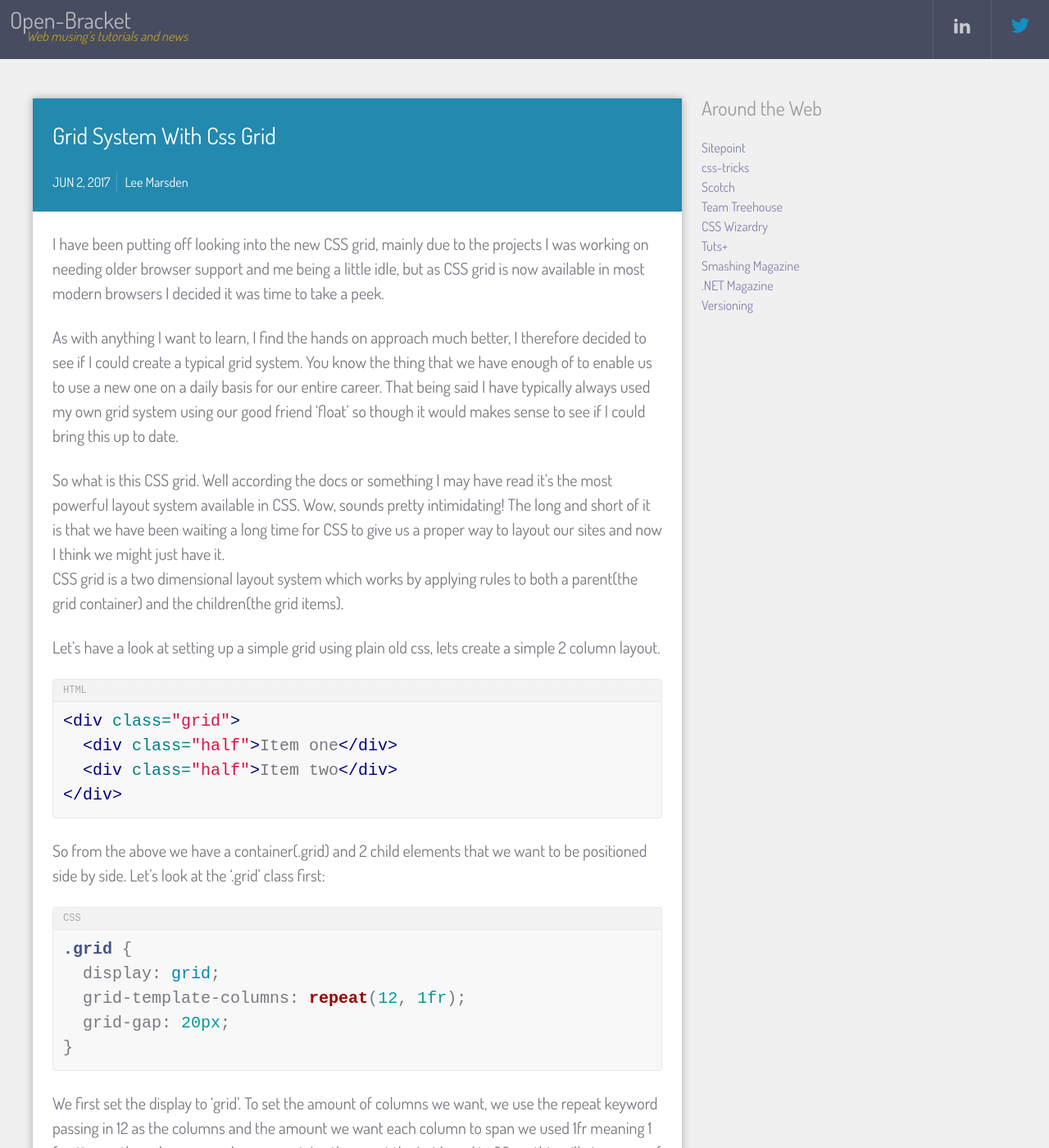
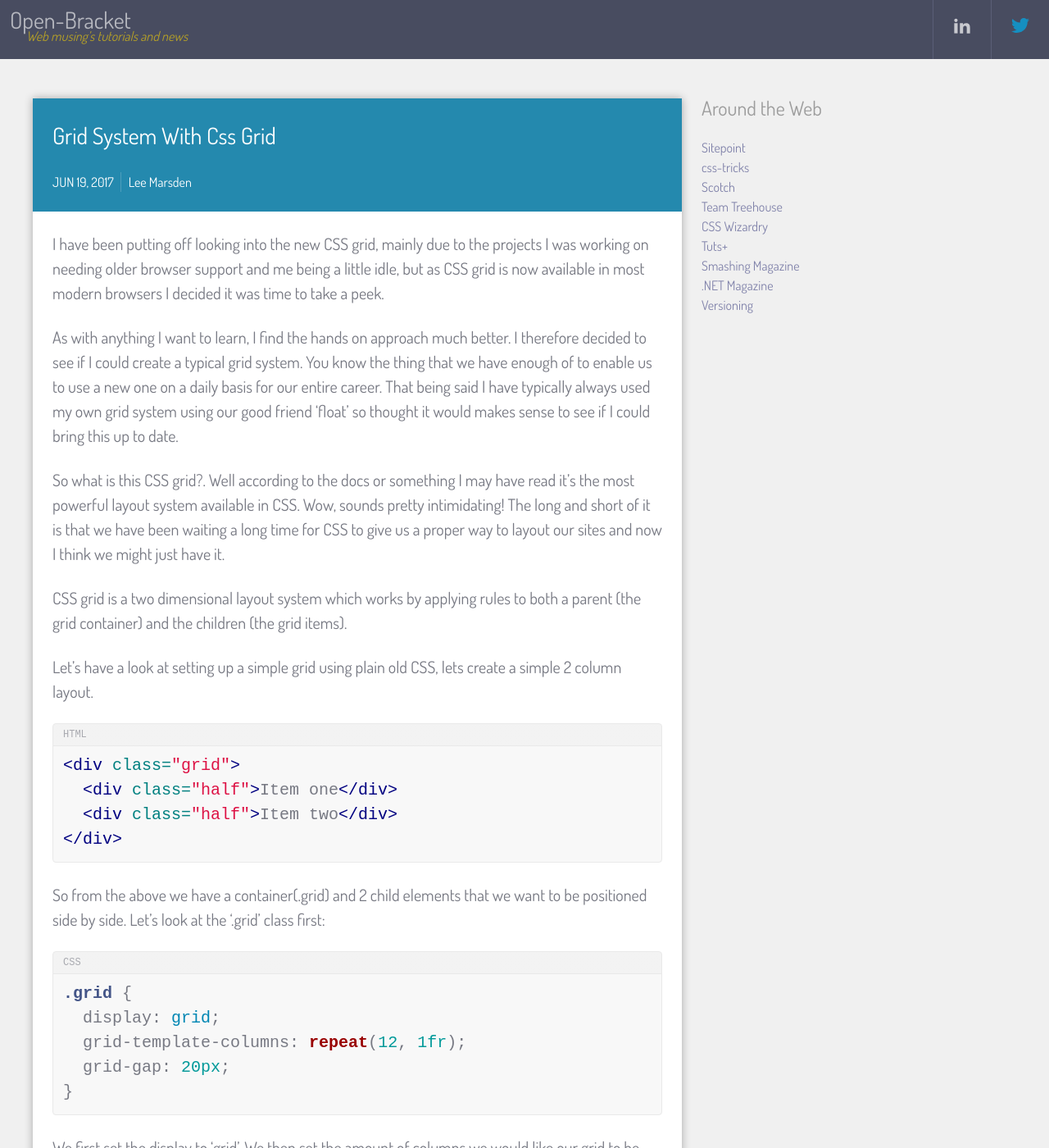
Before and after one commit to lmarzy/openbracket-blog-jekyll, a Jekyll site: the page built from _posts/css/2017-06-19-grid-system-with-css-grid.md, in a window 1280 px wide and 1400 px high. Shown: the whole window at 82% size. Built offline with Jekyll 4.4.1, drawn with Linux system fonts in a browser that asks for light colours; comment, search, counter and statistics services are not loaded; some of the changed text lies outside the part shown.

Commit message:
Added css blog post for css-grid

```diff
--- a/_posts/css/2017-06-02-grid-system-with-css-grid.md
+++ b/_posts/css/2017-06-19-grid-system-with-css-grid.md
@@ -4,12 +4,13 @@ category: css
 
 I have been putting off looking into the new CSS grid, mainly due to the projects I was working on needing older browser support and me being a little idle, but as CSS grid is now available in most modern browsers I decided it was time to take a peek.
 
-As with anything I want to learn, I find the hands on approach much better, I therefore decided to see if I could create a typical grid system. You know the thing that we have enough of to enable us to use a new one on a daily basis for our entire career. That being said I have typically always used my own grid system using our good friend 'float' so though it would makes sense to see if I could bring this up to date.
+As with anything I want to learn, I find the hands on approach much better. I therefore decided to see if I could create a typical grid system. You know the thing that we have enough of to enable us to use a new one on a daily basis for our entire career. That being said I have typically always used my own grid system using our good friend 'float' so thought it would makes sense to see if I could bring this up to date.
 
-So what is this CSS grid. Well according the docs or something I may have read it's the most powerful layout system available in CSS. Wow, sounds pretty intimidating! The long and short of it is that we have been waiting a long time for CSS to give us a proper way to layout our sites and now I think we might just have it.
-CSS grid is a two dimensional layout system which works by applying rules to both a parent(the grid container) and the children(the grid items).
+So what is this CSS grid?. Well according to the docs or something I may have read it's the most powerful layout system available in CSS. Wow, sounds pretty intimidating! The long and short of it is that we have been waiting a long time for CSS to give us a proper way to layout our sites and now I think we might just have it.
 
-Let's have a look at setting up a simple grid using plain old css, lets create a simple 2 column layout.
+CSS grid is a two dimensional layout system which works by applying rules to both a parent (the grid container) and the children (the grid items).
+
+Let's have a look at setting up a simple grid using plain old CSS, lets create a simple 2 column layout.
 
 
 {% highlight html %}
@@ -30,7 +31,7 @@ Let's look at the '.grid' class first:
 }
 {% endhighlight %}
 
-We first set the display to 'grid'. To set the amount of columns we want, we use the repeat keyword passing in 12 as the columns and the amount we want each column to span we used 1fr meaning 1 fraction so the columns evenly space out. Lastly we set the 'grid-gap' to 20 px, this will give a gap of 20px between each column. No more negative margins or having to target the last column to remove the space at the end, happy times.
+We first set the display to 'grid'. We then set the amount of columns we would like our grid to be, for this we used the keyword repeat passing in 12 and 1fr. This is saying I want 12 columns and each column to span an equal 1 fraction. Lastly we set the 'grid-gap' to 20 px, this will give a gap of 20px between each column. No more negative margins or having to target the last column to remove the space at the end, happy times.
 
 Now we'll look at the '.half' classes:
 
@@ -40,7 +41,7 @@ Now we'll look at the '.half' classes:
 }
 {% endhighlight %}
 
-Pretty simple right, I'm telling the element to span 6 columns, as we set the parent to give us 12 columns this element now spans 6 of those giving us a 2 column layout.
+Pretty simple right?, I'm telling the element to span 6 columns, as we set the parent to give us 12 columns this element now spans 6 of those giving us a 2 column layout.
 
 As you can see this is actually really simple to create a grid system using CSS grid, once you have the parent set, all you have to do is create all the classes for each column width you need based on the number of columns you set on the parent. So for example in the above we set 'grid-template-columns' to 12, we now need a child class for each of the 12 columns(1 through 12).
 
@@ -57,7 +58,7 @@ All the way up to:
 }
 {% endhighlight %}
 
-This is all well and good but who creates non responsive sites anymore and uses plain old css for that matter, Let's look at one way we could tackle this with my favorite preprocessor Sass.
+This is all well and good but who creates non responsive sites anymore and uses plain old CSS for that matter, Let's look at one way we could tackle this with my favorite preprocessor Sass.
 
 To get this to work in a much more automated way I used a combination of variables, loops and some mixins.
 
@@ -212,8 +213,8 @@ Etc, etc...
 
 Now all we have to do is decorate out HTML with the required classes, so if we wanted a column to be full width at defaut(before any breakpoint) and then half at the first breakpoint(10) and finally a third at the last breakpoint(20) we would do the following:
 
-{% highlight css %}
-<div class="span12 span6@bp10 span4@bp20></div>
+{% highlight html %}
+<div class="span12 span6@bp10 span4@bp20"></div>
 {% endhighlight %}
 
 This is now a little more involved but as you can see with a little help form Sass we now have a fully functioning grid system that works across all breakpoints.
```
Also changed, not shown: 1 other file.
